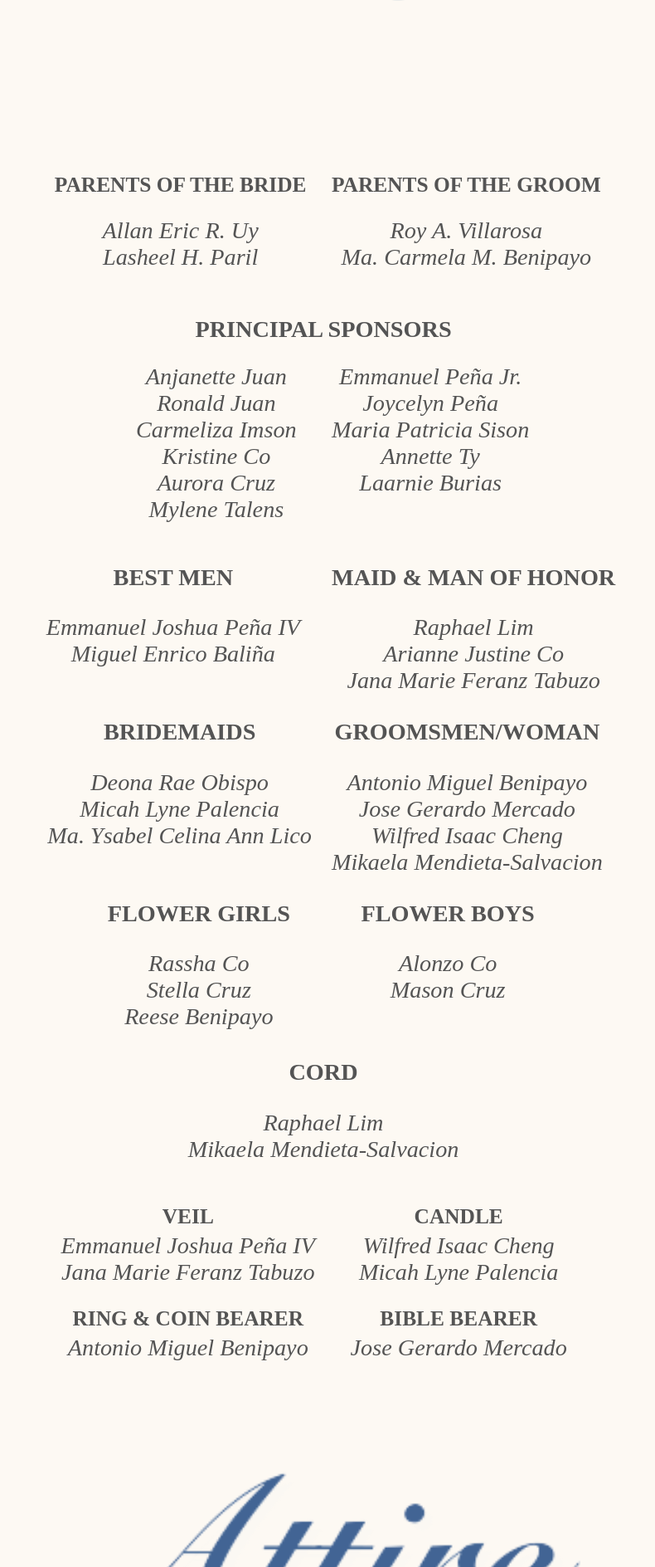
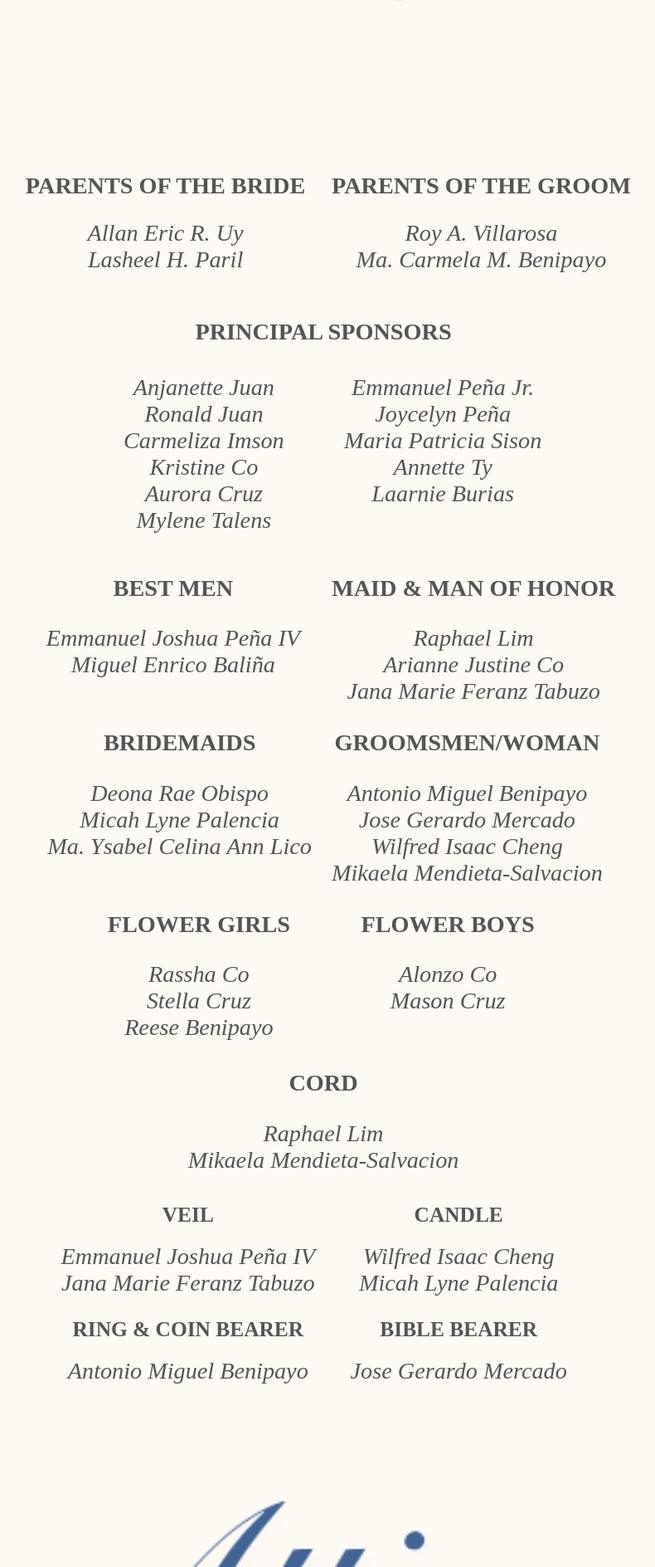
Before and after one commit to Micokoko/roy-and-shawn-wedding-invite, a React (Create React App) app: page / in a window 1280 px wide. Shown: the part 1860-3748 px from the top of the page at 83% size, without its empty margins (250-1040 px from the left). Built offline with nearby package versions, Linux system fonts and the light colour scheme.

Commit message:
fixed spacing

```diff
--- a/src/App.scss
+++ b/src/App.scss
@@ -167,7 +167,7 @@ body {
     text-align: center;
 
     .parentsList {
-      font-size: 3.175vmin;
+      font-size: 3.52778vmin;
       font-weight: bold;
       margin-bottom: 20px;
       font-style: normal;
@@ -189,11 +189,10 @@ body {
 .PrincipalSponsors {
   display: grid;
   grid-template-columns: repeat(2, 1fr);
-  gap: 20px;
+  gap: 50px;
   padding: 20px;
   text-align: center;
   margin-bottom: 20px;
-
 
   h2 {
     font-size: 3.52778vmin;
@@ -201,6 +200,7 @@ body {
     font-weight: bold;
     margin: 0;
     grid-column: span 2;
+    margin-bottom: -20px;
 
   }
 
@@ -324,7 +324,7 @@ body {
   flex-direction: column;
   align-items: center;
   text-align: center;
-  margin-bottom: 30px;
+  margin-bottom: 15px;
 
   h2 {
     margin-top: 30px;
@@ -351,7 +351,7 @@ body {
   grid-template-columns: 1fr 1fr;
   gap: 20px;
   padding: 20px;
-  margin-bottom: 20px;
+  margin-bottom: 25px;
 
 
   .column {
@@ -363,8 +363,9 @@ body {
     .Roles {
       font-size: 3.175vmin;
       font-weight: bold;
-      margin-bottom: 0px; /* Space below the section title */
+      margin-bottom: 0px;
       font-style: normal;
+      margin-bottom: 15px;
 
     }
 
```
